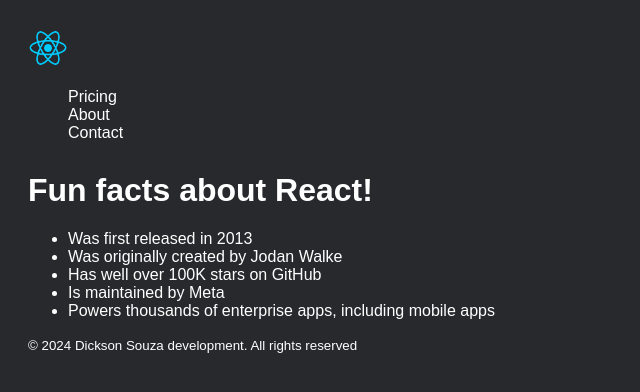
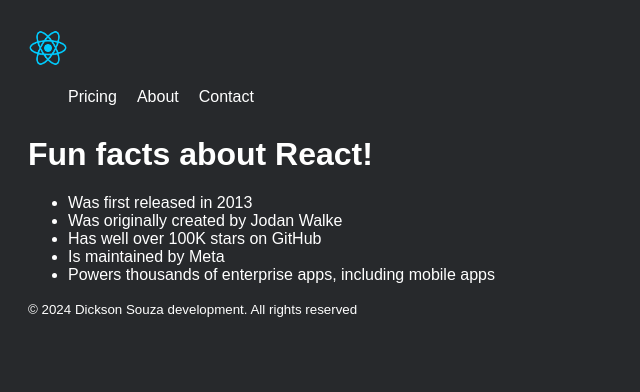
Before and after one commit to disouzam/react-course-freecodecamp-bobziroll, a React (Vite) app in the folder ReactFacts/: page / in a window 1280 px wide. Shown: the top 392 px of the page, without its empty margins (0-640 px from the left). Built offline with nearby package versions, Linux system fonts and the light colour scheme.

Commit message:
Added CSS class nav-list-item

```diff
--- a/ReactFacts/src/components/Header.tsx
+++ b/ReactFacts/src/components/Header.tsx
@@ -6,9 +6,9 @@
       <img src="src/assets/react-logo.png" width="40px" alt="React logo"></img>
       <nav>
         <ul className="nav-list">
-          <li>Pricing</li>
-          <li>About</li>
-          <li>Contact</li>
+          <li className="nav-list-item">Pricing</li>
+          <li className="nav-list-item">About</li>
+          <li className="nav-list-item">Contact</li>
         </ul>
       </nav>
     </header>
--- a/ReactFacts/src/index.css
+++ b/ReactFacts/src/index.css
@@ -16,3 +16,8 @@
 .nav-list {
     list-style: none;;
 }
+
+.nav-list-item {
+    display: inline;
+    margin-right: 20px;
+}
```
